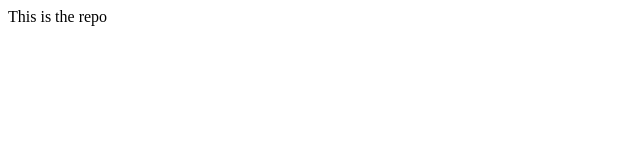
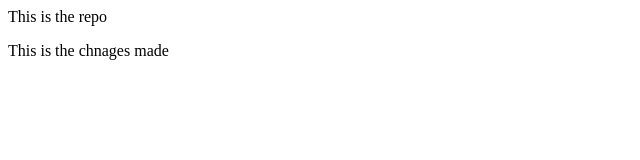
Before and after one commit to Naosekpam/LocalRepo, a plain HTML site: page LocalRepo/index.html in a window 1280 px wide. Shown: the whole page, without its empty margins (0-640 px from the left). Drawn offline with Linux system fonts and the light colour scheme.

Commit message:
Add new feature in feature 1

```diff
--- a/LocalRepo/index.html
+++ b/LocalRepo/index.html
@@ -1 +1,2 @@
 <p> This is the repo<p>
+<p> This is the chnages made <p>
```
